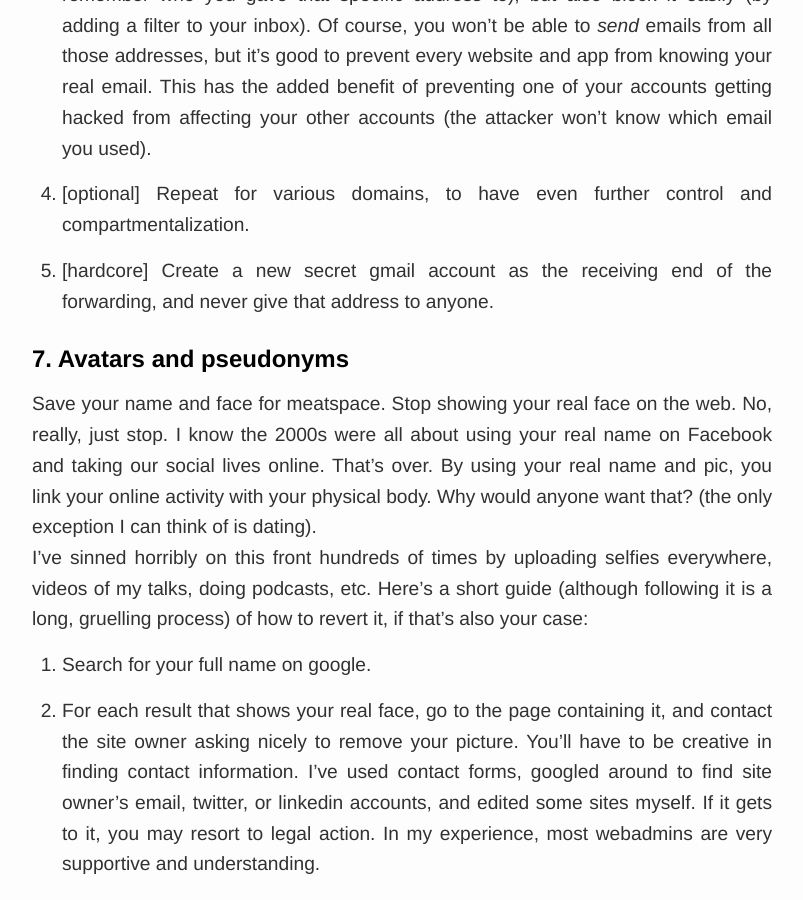
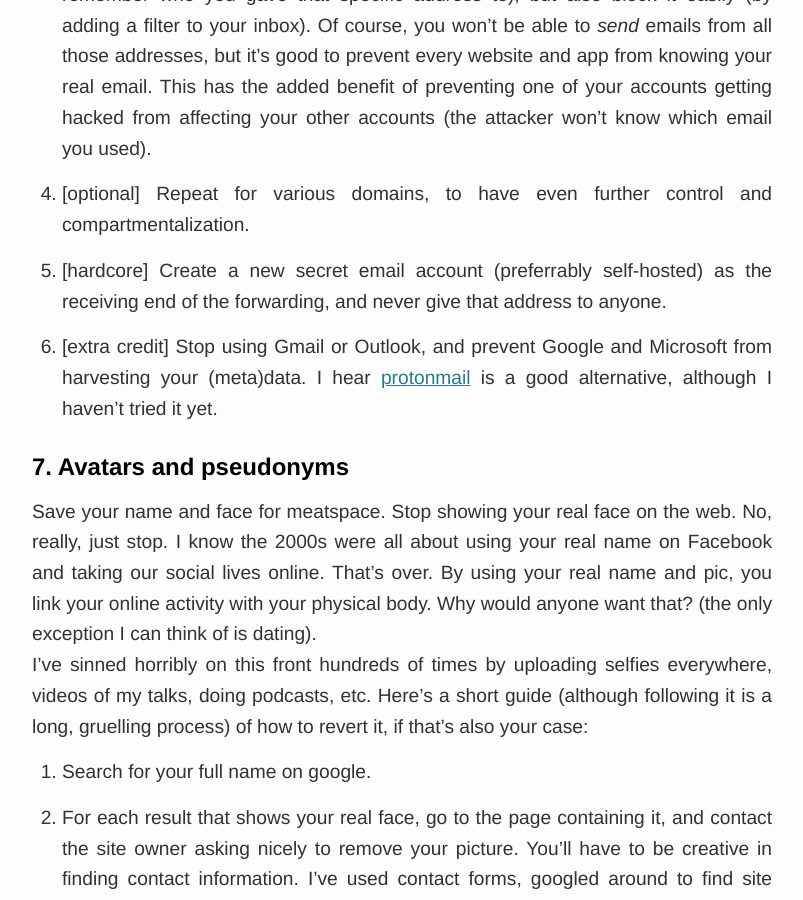
Before and after one commit to tobyornottobe/maraoz.github.io, a Jekyll site: the page built from _posts/2021-04-06-dark-tech.md, in a window 1280 px wide and 900 px high, scrolled down 4063 px. Shown: the whole window, without its empty margins (238-1041 px from the left). Built offline with Jekyll 4.4.1, drawn with Linux system fonts in a browser that asks for light colours.

Commit message:
mention proton

```diff
--- a/_posts/2021-04-06-dark-tech.md
+++ b/_posts/2021-04-06-dark-tech.md
@@ -59,7 +59,9 @@
 
 4. [optional] Repeat for various domains, to have even further control and compartmentalization.
 
-5. [hardcore] Create a new secret gmail account as the receiving end of the forwarding, and never give that address to anyone.
+5. [hardcore] Create a new secret email account (preferrably self-hosted) as the receiving end of the forwarding, and never give that address to anyone.
+
+6. [extra credit] Stop using Gmail or Outlook, and prevent Google and Microsoft from harvesting your (meta)data. I hear [protonmail](https://protonmail.com/) is a good alternative, although I haven't tried it yet.
 
 
 ### 7. Avatars and pseudonyms
```
